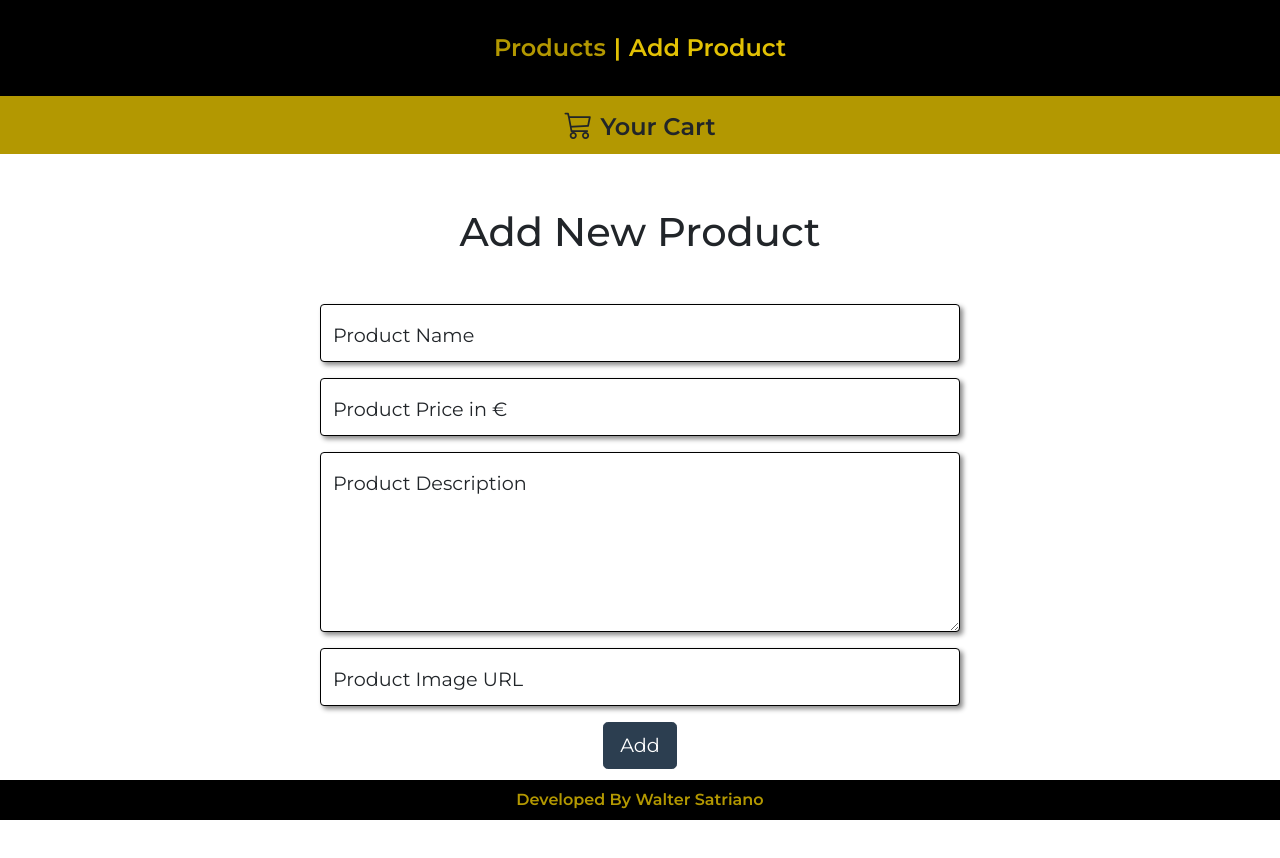
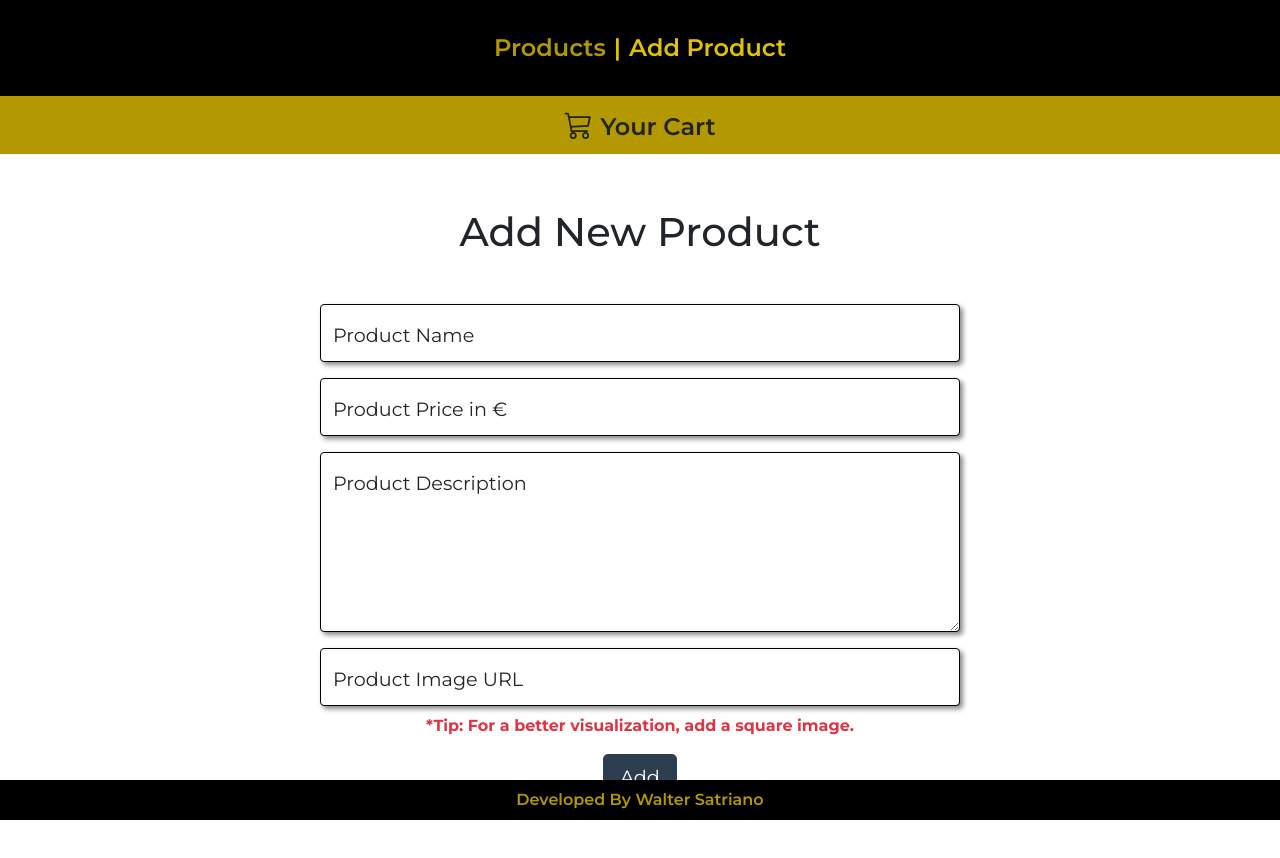
Before and after one commit to Walter-Satriano/Vuejs-E-Commerce-Site, a Vue app: page /add-product in a window 1280 px wide. Shown: the top 858 px of the page. Built offline with nearby package versions, Linux system fonts and the light colour scheme.

Commit message:
add a tip for users

```diff
--- a/src/views/AddProduct.vue
+++ b/src/views/AddProduct.vue
@@ -16,6 +16,7 @@
     <div class="col-11 col-md-9 col-lg-8 col-xl-6 form-floating mx-auto mb-3">
       <input id="imageUrl" class="form-control" placeholder="Insert product image" v-model="imageUrl" required>
       <label for="imageUrl">Product Image URL</label>
+      <p class="mt-2 text-danger fw-bold">*Tip: For a better visualization, add a square image.</p>
     </div>
     <button type="submit" class="btn btn-lg">Add</button>
   </form>
```
